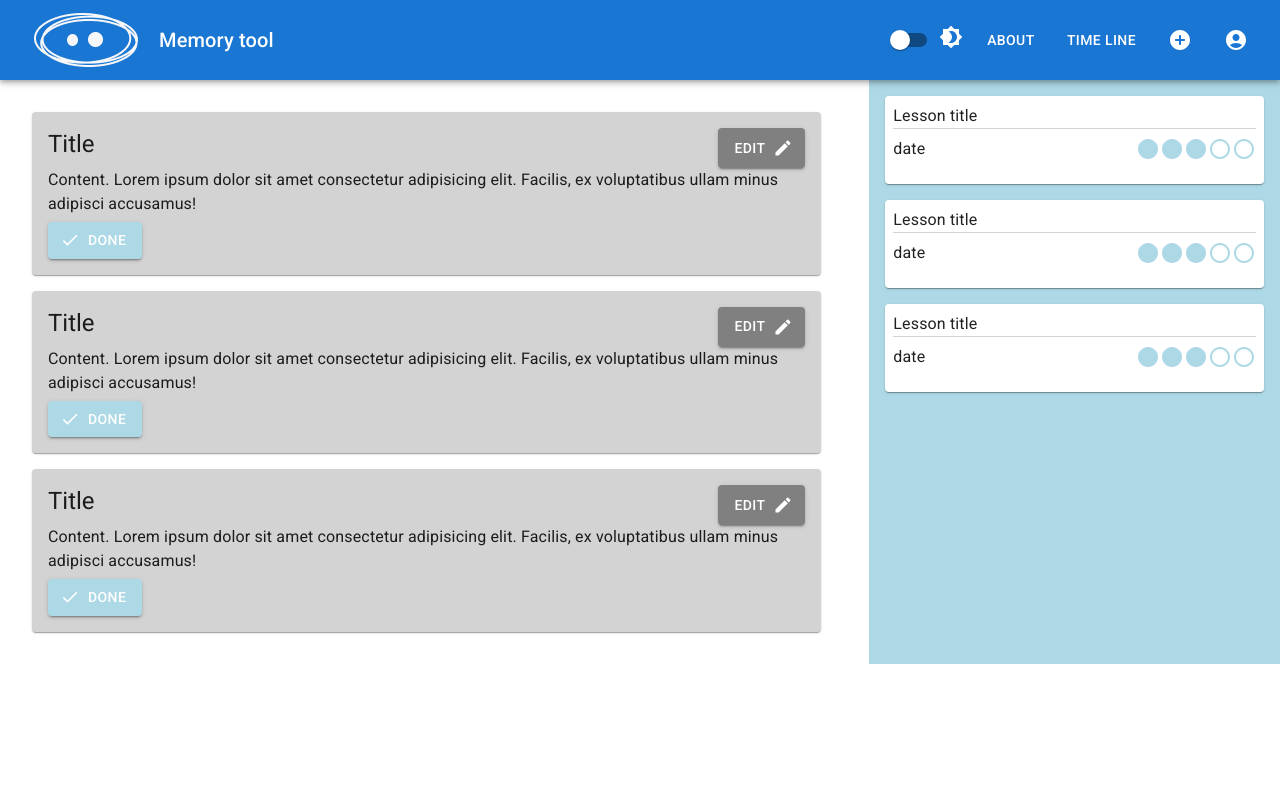
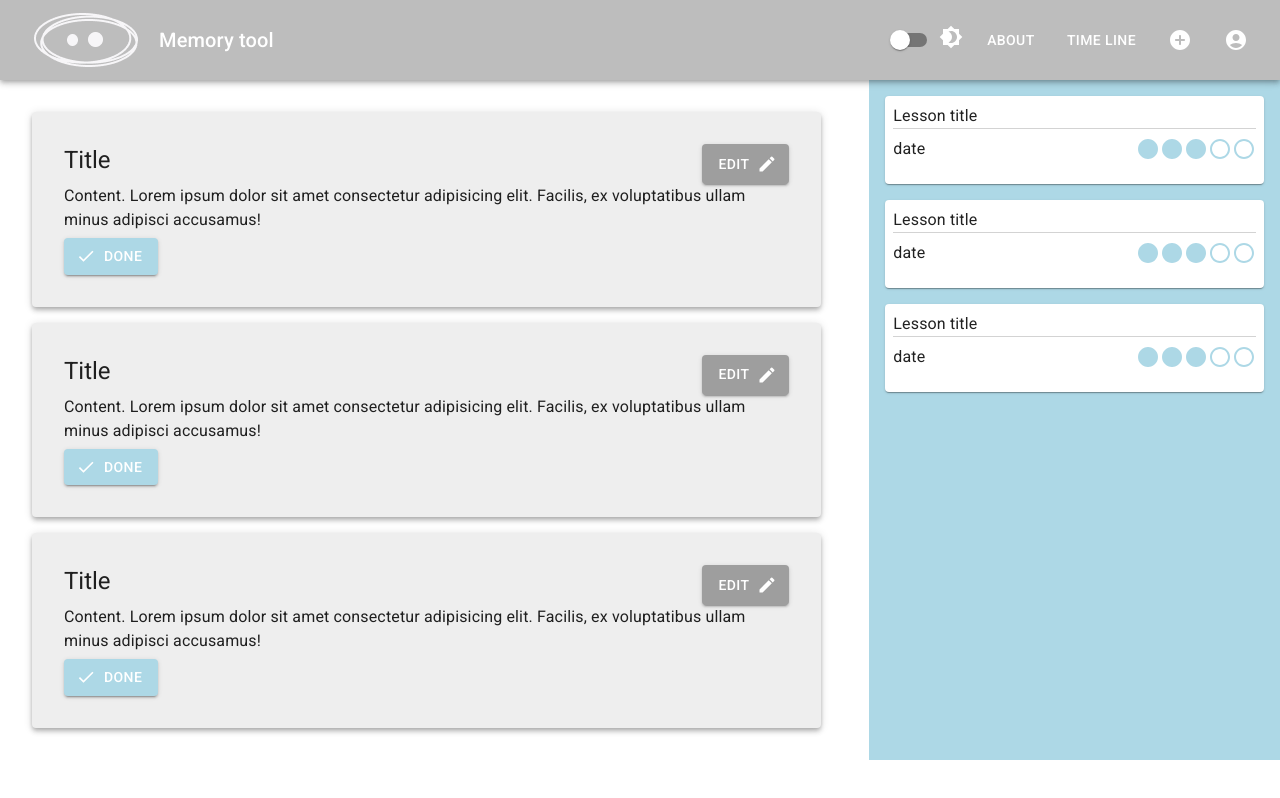
Before and after one commit to KlimaGi/ca-memory-tool, a React (Create React App) app: page / in a window 1280 px wide. Built offline with nearby package versions, Linux system fonts and the light colour scheme.

Commit message:
feat: add default theme colors

```diff
--- a/src/app.tsx
+++ b/src/app.tsx
@@ -11,6 +11,7 @@ const App: React.FC = () => (
       <TodayFeed />
       <TimeLine />
     </Stack>
+
   </>
 
 );
--- a/src/components/lesson-item.tsx
+++ b/src/components/lesson-item.tsx
@@ -1,20 +1,20 @@
 import React from 'react';
 import {
-  Card, Box, Button, Typography,
+  Paper, Box, Button, Typography,
 } from '@mui/material';
 import { Edit, Done } from '@mui/icons-material';
 
 const LessonItem = () => (
-  <Card sx={{ bgcolor: 'lightgray', margin: 2, p: 2 }}>
+  <Paper sx={{ bgcolor: 'grey.A200', margin: 2, p: 4 }} elevation={4}>
     <Box sx={{ display: 'flex', justifyContent: 'space-between' }}>
       <Typography variant="h5" component="h2" gutterBottom>Title</Typography>
-      <Button variant="contained" endIcon={<Edit />} sx={{ bgcolor: 'gray' }}>Edit</Button>
+      <Button variant="contained" endIcon={<Edit />} sx={{ bgcolor: 'grey.500' }}>Edit</Button>
     </Box>
 
     <Typography variant="body1" gutterBottom>Content. Lorem ipsum dolor sit amet consectetur adipisicing elit. Facilis, ex voluptatibus ullam minus adipisci accusamus!</Typography>
 
-    <Button variant="contained" startIcon={<Done />} sx={{ bgcolor: 'lightblue', display: 'flex', justifyContent: 'end' }}>Done</Button>
-  </Card>
+    <Button variant="contained" startIcon={<Done />} sx={{ bgcolor: 'lightblue' }}>Done</Button>
+  </Paper>
 );
 
 export default LessonItem;
--- a/src/components/nav-bar.tsx
+++ b/src/components/nav-bar.tsx
@@ -12,7 +12,7 @@ const StyleToolBar = styled(Toolbar)({
 });
 
 const NavBar = () => (
-  <AppBar position="sticky">
+  <AppBar position="sticky" sx={{ bgcolor: 'grey.400' }}>
     <StyleToolBar>
       <Box sx={{
         padding: '0.5rem',
```
Also changed, not shown: src/components/about.tsx (+6 -6 lines).
